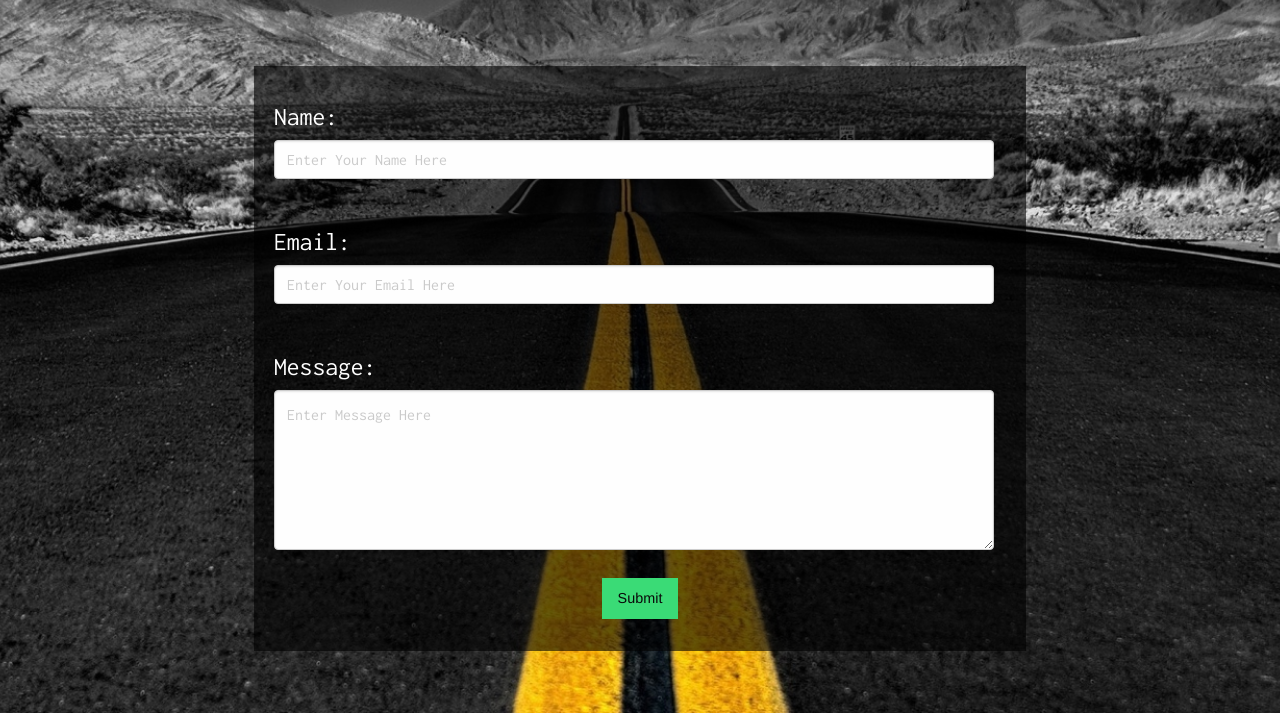
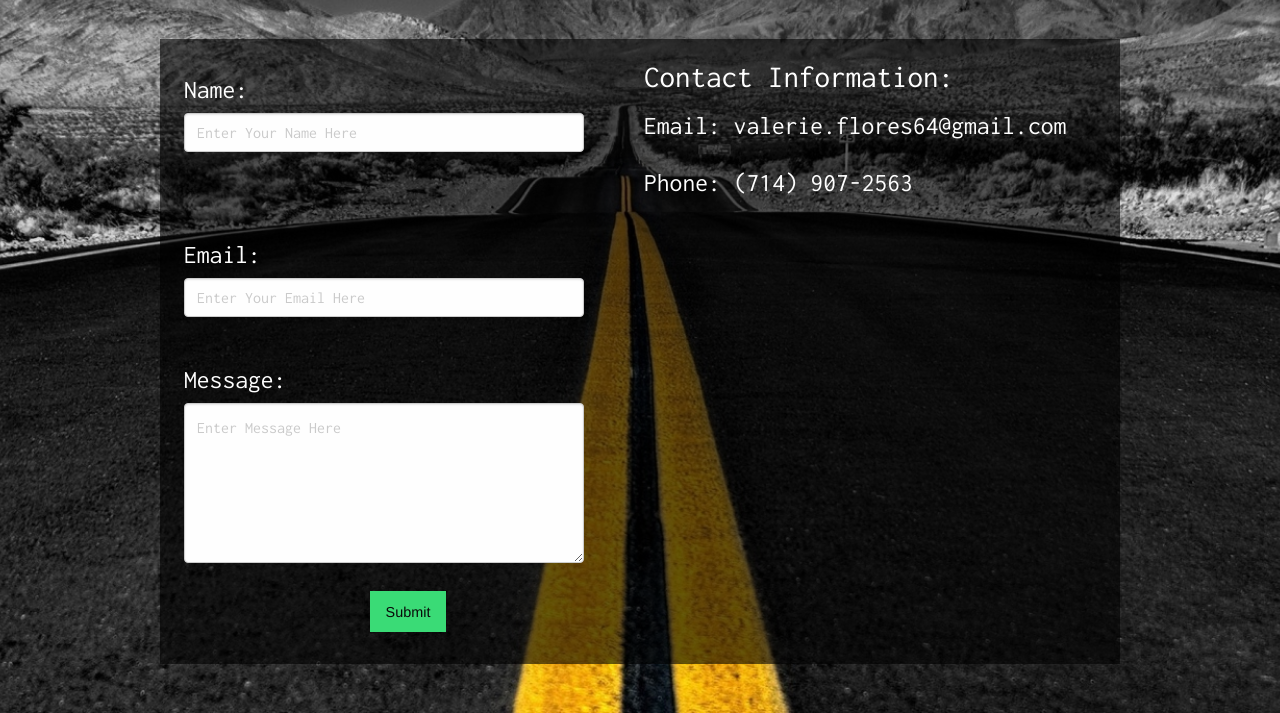
Before and after one commit to valeriemiller5/Professional-Portfolio, a plain HTML site: page index.html in a window 1280 px wide. Both pictures are taken after a click on the button "Contact". Shown: the part 87-800 px from the top of the page. Drawn offline with nearby package versions, Linux system fonts and the light colour scheme; some icons are missing.

Commit message:
updated contact information, updated images and link to mongo scraper project

```diff
--- a/assets/css/style.css
+++ b/assets/css/style.css
@@ -25,11 +25,11 @@
     color: #fefefe;
   }
 
-  h1, h2 {
+  h1, h2, h3, h4, h5 {
     font-family: 'Inconsolata', monospace;
   }
 
-  label, p {
+  label, p, #emailLink {
     font-family: 'Inconsolata', monospace;
     color: #fefefe;
     font-size: 1.6rem;
@@ -84,7 +84,7 @@
   }
 
   @media screen and (min-width: 980px) {
-    #bioPage, #contactForm, .projects-container {
+    #bioPage, .projects-container {
       margin-left: 5rem;
       margin-right: 5rem;
     }
@@ -92,6 +92,10 @@
 
   .projects-container {
     width: auto;
+  }
+
+  #contactInfo {
+    width: 60rem;
   }
 
   .responsive {
@@ -159,7 +163,7 @@
 }
 
 input[type=text], textarea {
-  width: 45rem;
+  width: 25rem;
   padding: 12px;
   border: 1px solid #ccc;
   border-radius: 4px;
@@ -239,3 +243,7 @@ label {
   margin-left: 7%;
   width: 85%;
 }
+
+#myContact {
+  float: left;
+}
--- a/assets/javascript/app.js
+++ b/assets/javascript/app.js
@@ -1,31 +1,35 @@
 $(document).ready(function () {
-
+    // Hides each section when user opens main page
     $("#bioPage").hide();
-    $("#contactForm").hide();
+    $("#contactInfo").hide();
     $(".projects-container").hide();
 
+    // When the personalized logo is clicked the home page reloads (i.e. all sections are hidden)
     $(".menu-text").on("click", function() {
         window.location.reload();
     });
 
+    // Shows Bio page on click, hides the other sections
     $("#aboutMe").on("click", function(){
         $("#heading").hide();
-        $("#contactForm").hide();
+        $("#contactInfo").hide();
         $(".projects-container").hide();
         $("#bioPage").show();
     });
 
+    // Shows Contact Form/Information on click, hides the other sections
     $("#contactMe").on("click", function() {
         $("#heading").hide();
         $("#bioPage").hide();
         $(".projects-container").hide();
-        $("#contactForm").show();
+        $("#contactInfo").show();
     });
 
+    // Shows projects on click, hides the other sections
     $("#portfolio").on("click", function() {
         $("#heading").hide();
         $("#bioPage").hide();
-        $("#contactForm").hide();
+        $("#contactInfo").hide();
         $(".projects-container").show();
     })
 
@@ -42,6 +46,7 @@ $(document).ready(function () {
 
     var database = firebase.database();
 
+    // When contact information is entered into the form, it is submitted to the Firebase database
     $("#submit").on("click", function(event) {
         event.preventDefault();
         var name = $("#name").val().trim();
@@ -64,6 +69,7 @@ $(document).ready(function () {
             console.log("The read failed: " + errorObject.code);
           });
 
-          $("#contactForm").trigger("reset");
+          // Resets the contact form to clear each field
+          $("#contactInfo").trigger("reset");
       });
 });
--- a/index.html
+++ b/index.html
@@ -5,18 +5,21 @@
     <meta name="viewport" content="width=device-width, initial-scale=1.0">
     <meta http-equiv="X-UA-Compatible" content="ie=edge">
     <link rel="stylesheet" href="assets/css/reset.css">
+    <!-- links to Zurb/Foundation CSS library -->
     <link rel="stylesheet" crossorigin="anonymous" integrity="sha256-NqI559iHqiWe5VxDi9mXE8i83ghn8Ru8BINyiPN7lDg=" href="https://cdn.jsdelivr.net/foundation/6.2.4/foundation.min.css">
     <link rel="stylesheet" crossorigin="anonymous" integrity="sha256-RYMme8QITYCPWDLzOXswkTsPu1tjeAE2Myb7Kid/JBY=" href="https://cdn.jsdelivr.net/foundation-icons/3.0/foundation-icons.min.css">
     <link rel="stylesheet" href="assets/css/style.css">
     <link href="https://fonts.googleapis.com/css?family=Crimson+Text:400,400i,700|Inconsolata:400,700" rel="stylesheet">
+    <!-- collects information sent to the database throught "Contact" form -->
     <script src="https://www.gstatic.com/firebasejs/5.4.0/firebase.js"></script>
     <script src="https://code.jquery.com/jquery-3.3.1.min.js" integrity="sha256-FgpCb/KJQlLNfOu91ta32o/NMZxltwRo8QtmkMRdAu8=" crossorigin="anonymous"></script>
     <script src="assets/javascript/app.js"></script>
     <title>Hello!</title>
 </head>
 <body>
+        <!-- Created from mobile-responsive template available on Zurb   -->
         <div class="hero-full-screen">
-
+                <!-- Nav bar -->
                 <div class="top-content-section">
                   <div class="top-bar">
                     <div class="top-bar-left">
@@ -29,7 +32,7 @@
                     </div>
                   </div>
                 </div>
-
+                <!-- Main page with links to my LinkedIn and GitHub profiles -->
                 <div id="heading">
                     <div class="middle-content-section">
                         <h1>Valerie Flores</h1>
@@ -42,7 +45,7 @@
                         </a>
                     </div>
                 </div>
-
+                <!-- Personal statement - appears when "About Me" is clicked in the nav bar -->
                 <div class="middle-content-section">
                     <div class="grid-container">
                         <div class="grid-x">
@@ -72,34 +75,41 @@
                             </div>
                         </div>
                     </div>
-
+                    <!-- Contact Form - information is saved to a Firebase database -->
+                    <div id="contactInfo">
                         <form id="contactForm">
                                 <div class="row">
-                        <div class="large-12 columns">
+                                    <div class="column">
                                         <label>Name:
                                             <input id="name" type="text" placeholder="Enter Your Name Here" />
                                         </label>
                                     </div>
+                                    <div class="column" id="myContact">
+                                        <h3 id="contactHeader" style="color: white">Contact Information:</h3>
+                                        <p>Email: <a id="emailLink" href="mailto:valerie.flores64@gmail.com?subject=Valerie's Website Contact">valerie.flores64@gmail.com</a></p>
+                                        <p>Phone: (714) 907-2563</p>
+                                    </div>
                                 </div>
                                 <div class="row">
-                        <div class="large-12 columns">
+                                    <div class="column">
                                         <label>Email:
                                             <input id="email" type="text" placeholder="Enter Your Email Here" />
                                         </label>
                                     </div>
                                 </div>
                                 <div class="row">
-                        <div class="large-12 columns">
+                                    <div class="column">
                                         <label>Message:
                                             <textarea id="message" placeholder="Enter Message Here"></textarea>
                                         </label>
                                     </div>
                                 </div>
-                    <div class="small-6 small-centered text-center columns">
+                                <div class="small-6 small-centered text-center column">
                                     <a href="#" class="button success" id="submit">Submit</a>
                                 </div>
                             </form>
-
+                    </div>
+                <!-- Portfolio page with links to latest projects I've completed (solo and group projects included) -->
                 <div class="projects-container">
                     <div class="row">
                             <div class="column">
@@ -160,11 +170,11 @@
                             <a href="https://github.com/valeriemiller5/burger-logger" target="_blank">
                                 <div class="codeLink">Click here to see the code for this project.</div>
                             </a>
-                            <a href="https://valeriemiller5.github.io/TriviaGame/" target="_blank" class="box box-6">
+                            <a href="https://thenewsroom.herokuapp.com/" target="_blank" class="box box-6">
                                 <img src="assets/images/photo_3.jpg" class="responsive" width="75" height="50" alt="photo_6">
-                                <div class="center-bottom">Trivia Game</div>
+                                <div class="center-bottom">The Newsroom</div>
                             </a>
-                            <a href="https://github.com/valeriemiller5/TriviaGame" target="_blank">
+                            <a href="https://github.com/valeriemiller5/news-scraper" target="_blank">
                                 <div class="codeLink">Click here to see the code for this project.</div>
                             </a>
                         </div>
@@ -173,9 +183,5 @@
 
             <div class="bottom-content-section"></div>
         </div>
-
-
-
-
 </body>
 </html>
```
Also changed, not shown: assets/images/photo_3.jpg. Lines whose indentation alone changed are shown as unchanged.
